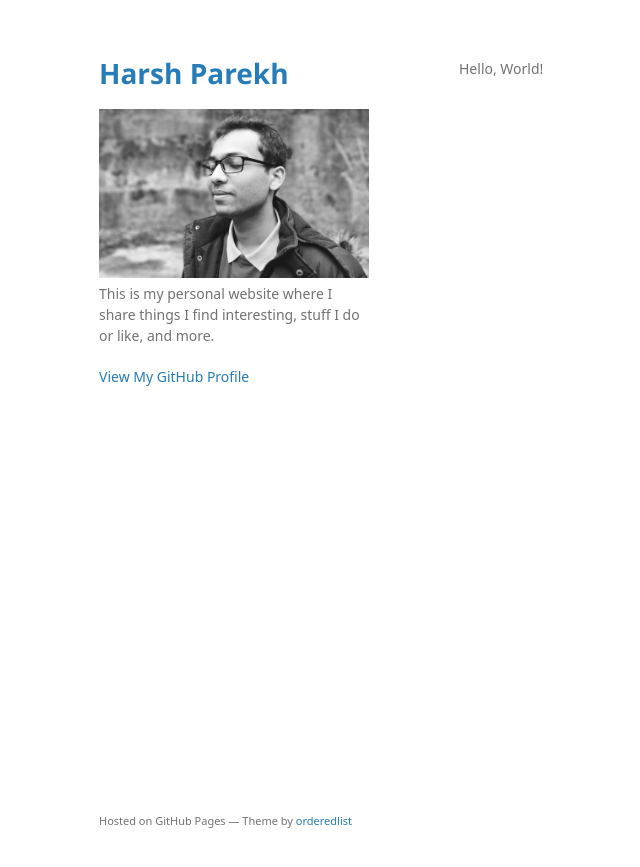
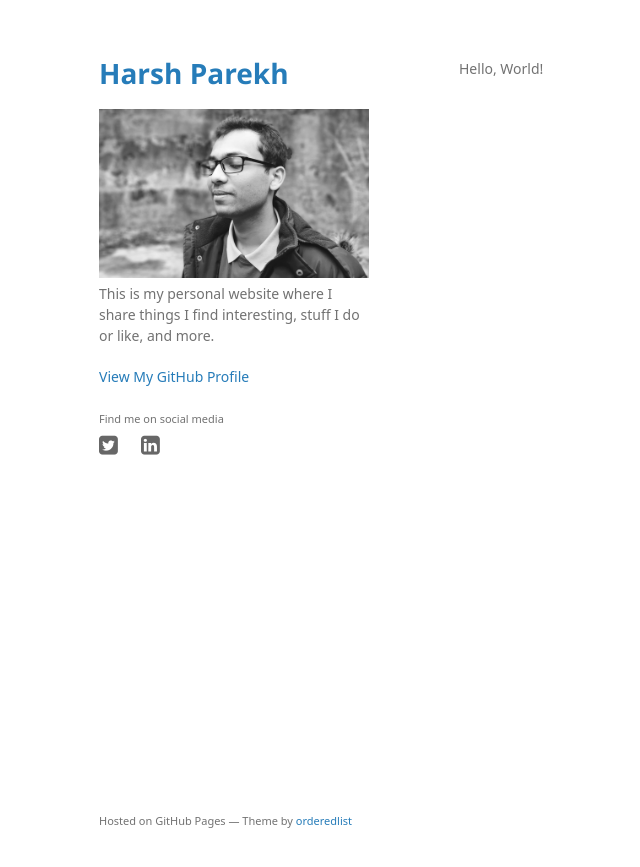
Before and after one commit to hXtreme/hxtreme.github.io, a Jekyll site: the page built from index.md, in a window 1280 px wide. Shown: the top 867 px of the page, without its empty margins (111-751 px from the left). Built offline with Jekyll 4.4.1, drawn with Linux system fonts in a browser that asks for light colours; some web fonts are replaced; a script that is not in the unit is left out.

Commit message:
Add links to social media profiles: (#12)
- [x] Twitter
- [x] LinkedIn

```diff
--- a/_config.yml
+++ b/_config.yml
@@ -27,6 +27,7 @@ description: >- # this means to ignore newlines until "baseurl:"
 baseurl: "" # the subpath of your site, e.g. /blog
 url: "https://harsh.parekh.page" # the base hostname & protocol for your site, e.g. http://example.com
 twitter_username: ThatsRealHarsh
+linkedin_profile: harsh-parekh-8b3327103
 github_username: hXtreme
 
 # Build settings
--- a/_includes/head.html
+++ b/_includes/head.html
@@ -5,6 +5,7 @@
 
   {% seo %}
   <link rel="stylesheet" href="{{ "/assets/css/style.css?v=" | append: site.github.build_revision | relative_url }}">
+  <link rel="stylesheet" href="https://cdnjs.cloudflare.com/ajax/libs/font-awesome/4.7.0/css/font-awesome.min.css">
   <!--[if lt IE 9]>
   <script src="//cdnjs.cloudflare.com/ajax/libs/html5shiv/3.7.3/html5shiv.min.js"></script>
   <![endif]-->
--- a/_includes/header.html
+++ b/_includes/header.html
@@ -20,6 +20,20 @@
     <p class="view"><a href="{{ site.github.owner_url }}">View My GitHub Profile</a></p>
   {% endif %}
 
+  {% if site.twitter_username or site.linkedin_profile %}
+    <small>
+      Find me on social media
+    </small>
+    <ul id="social-links">
+      {% if site.twitter_username %}
+        <li><a href="https://twitter.com/{{ site.twitter_username }}"><i class="fa fa-twitter-square fa-2x"></i></a></li>
+      {% endif %}
+      {% if site.linkedin_profile %}
+        <li><a href="https://www.linkedin.com/in/{{ site.linkedin_profile }}"><i class="fa fa-linkedin-square fa-2x"></i></a></li>
+      {% endif %}
+    </ul>
+  {% endif %}
+
   {% if site.show_downloads %}
     <ul>
       <li><a href="{{ site.github.zip_url }}">Download <strong>ZIP File</strong></a></li>
--- a/assets/css/style.scss
+++ b/assets/css/style.scss
@@ -2,3 +2,18 @@
 ---
 
 @import "{{ site.theme }}";
+
+#social-links {
+  display: grid;
+  background: inherit;
+  position: inherit;
+  grid-template-columns: repeat(10, auto);
+  border: none;
+  height: auto;
+  min-height: 20px;
+}
+
+#social-links > li{
+  border: none;
+  width: min-content;
+}
```
